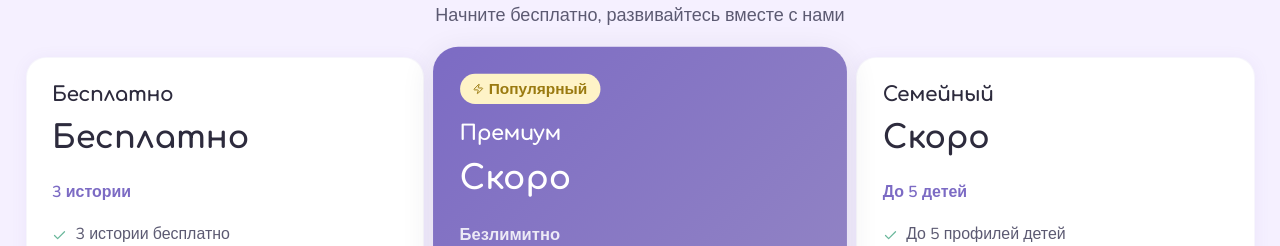
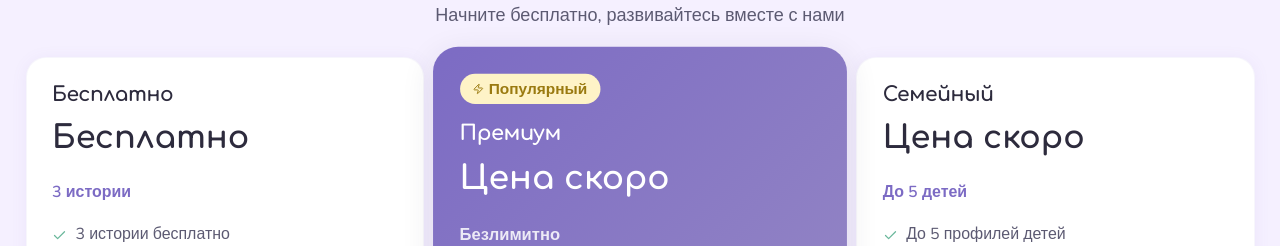
Before and after one commit to leriaqa-beep/test-vibe-code, a React (Vite) app in the folder pochemu4ki/: page / in a window 1280 px wide. Shown: the part 2620-2866 px from the top of the page. Built offline with nearby package versions, Linux system fonts and the light colour scheme; no server answers.

Commit message:
fix(landing): show 'Цена скоро' for paid plans

```diff
--- a/pochemu4ki/src/pages/Landing.tsx
+++ b/pochemu4ki/src/pages/Landing.tsx
@@ -603,7 +603,7 @@ export default function Landing() {
                     fontSize: 'var(--text-h2)',
                     color: p.highlight ? '#fff' : 'var(--text-primary)',
                   }}>
-                    {p.price === '0' ? 'Бесплатно' : 'Скоро'}
+                    {p.price === '0' ? 'Бесплатно' : 'Цена скоро'}
                   </span>
                 </div>
                 <div style={{
```
